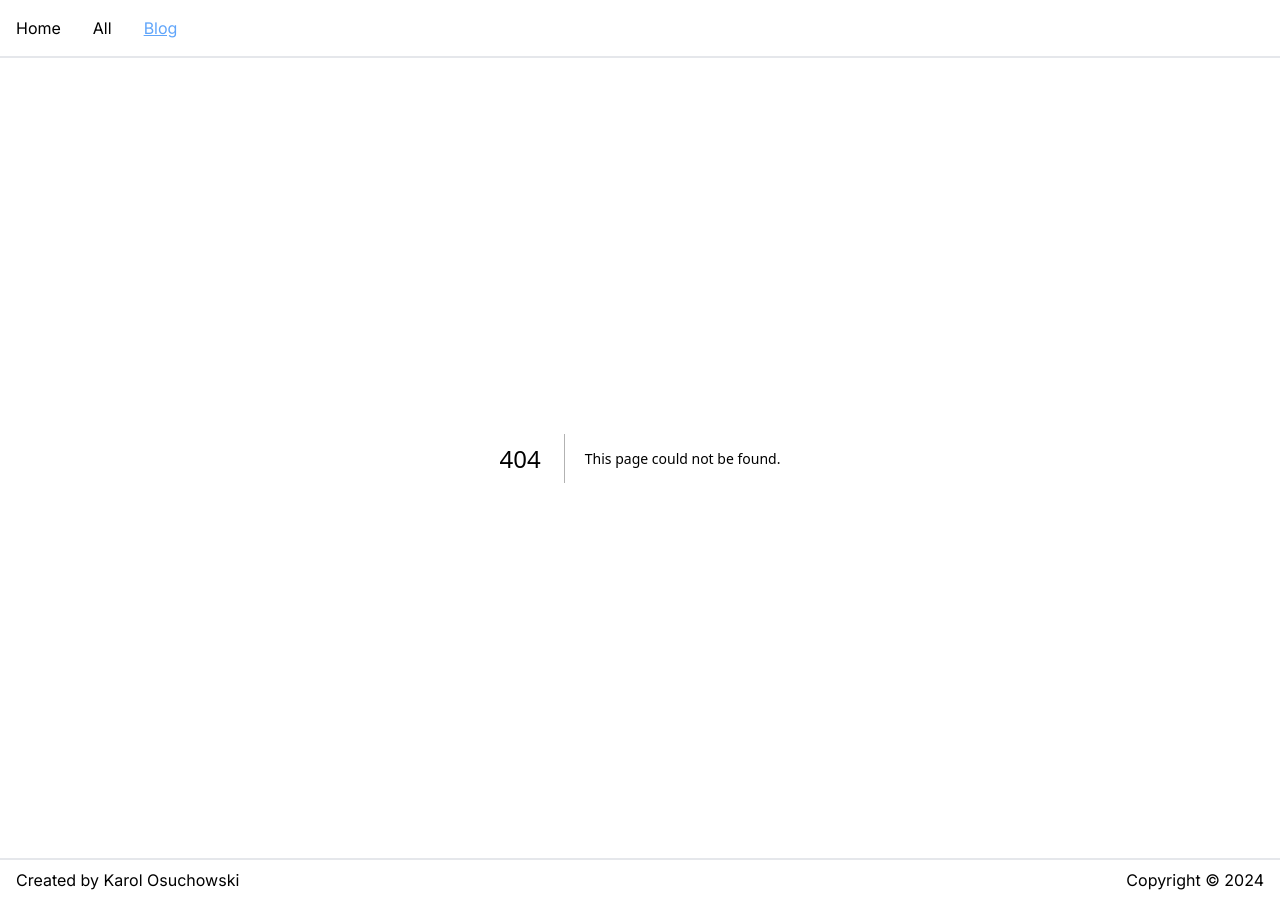
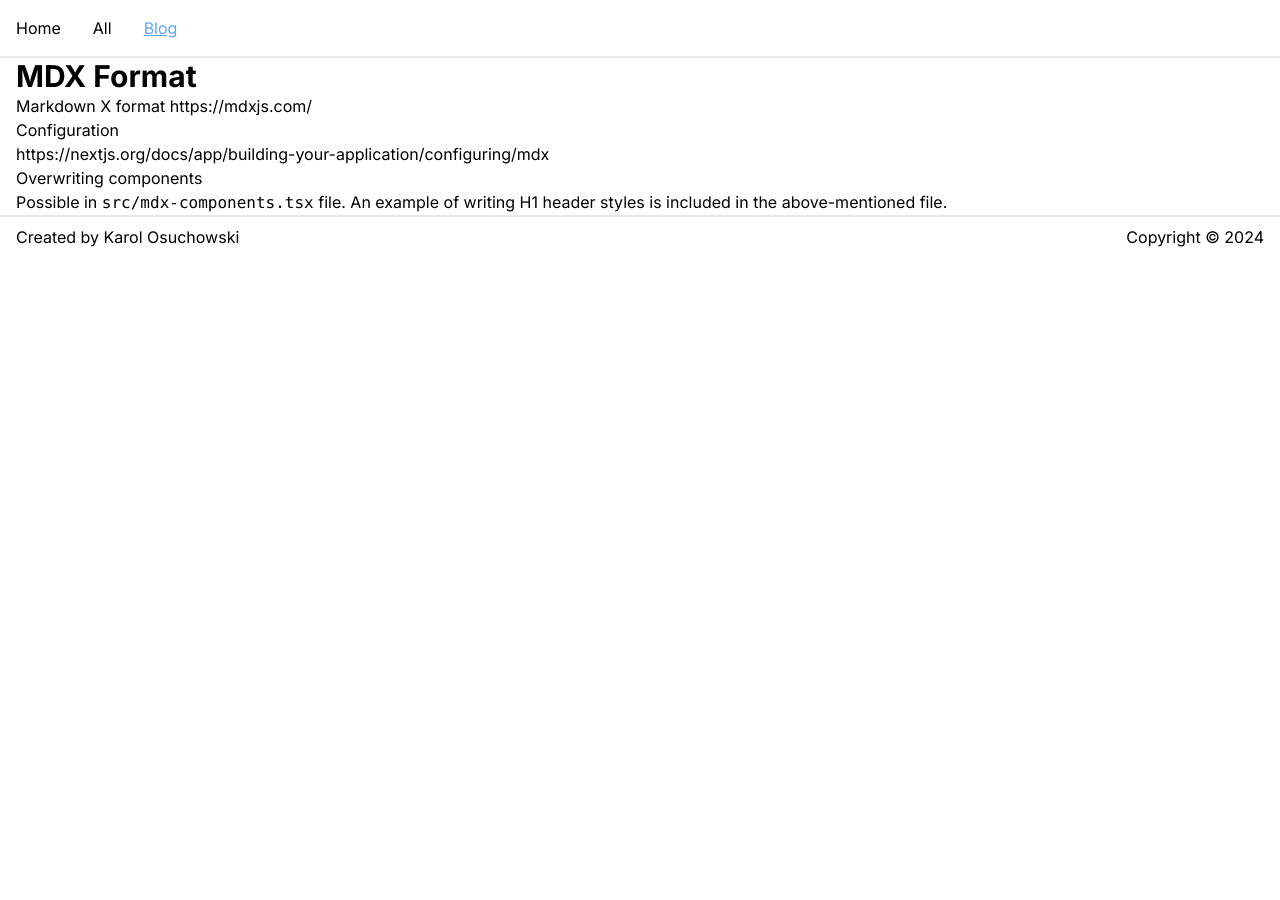
Before and after one commit to niemaco/nextjs-shop, a Next.js app: page /blog/mdx in a window 1280 px wide. Before the commit this address had no page. After the commit the page ends 800 px from the top, so only its background shows below. Built offline with nearby package versions, Linux system fonts and the light colour scheme.

Commit message:
First MDX page

```diff
--- /dev/null
+++ b/next.config.js
@@ -0,0 +1,20 @@
+const withMDX = require("@next/mdx")();
+
+/** @type {import('next').NextConfig} */
+const nextConfig = {
+	experimental: {
+		typedRoutes: true,
+		mdxRs: true,
+	},
+	async redirects() {
+		return [
+			{
+				source: "/products",
+				destination: "/products/1",
+				permanent: true,
+			},
+		];
+	},
+};
+
+module.exports = withMDX(nextConfig);
--- a/next.config.mjs
+++ /dev/null
@@ -1,17 +0,0 @@
-/** @type {import('next').NextConfig} */
-const nextConfig = {
-    experimental: {
-        typedRoutes: true,
-    },
-    async redirects() {
-        return [
-            {
-                source: '/products',
-                destination: '/products/1',
-                permanent: true,
-            },
-        ]
-    },
-};
-
-export default nextConfig;
--- /dev/null
+++ b/src/app/(cms-page)/blog/mdx/mdx.mdx
@@ -0,0 +1,12 @@
+# MDX Format
+
+Markdown X format
+https://mdxjs.com/
+
+## Configuration
+
+https://nextjs.org/docs/app/building-your-application/configuring/mdx
+
+## Overwriting components
+
+Possible in `src/mdx-components.tsx` file. An example of writing H1 header styles is included in the above-mentioned file.
--- /dev/null
+++ b/src/app/(cms-page)/blog/mdx/page.tsx
@@ -0,0 +1,5 @@
+import Content from "./mdx.mdx";
+
+export default function MdxPage() {
+	return <Content />;
+}
--- a/src/app/(cms-page)/blog/page.tsx
+++ b/src/app/(cms-page)/blog/page.tsx
@@ -10,27 +10,23 @@ export default function BlogPage() {
 
 			<ul className="grid list-none grid-cols-2 gap-4">
 				<li className="">
-					<ActiveLink href="/blog/rsc" activeClassName="" className="">
-						RSC
-					</ActiveLink>
+					<ActiveLink href="/blog/mdx">Using MDX</ActiveLink>
+					<p>MDX format</p>
+				</li>
+				<li className="">
+					<ActiveLink href="/blog/rsc">RSC</ActiveLink>
 					<p>RSC - React Server Components</p>
 				</li>
 				<li>
-					<ActiveLink href="/blog/rcc" activeClassName="" className="">
-						RCC
-					</ActiveLink>
+					<ActiveLink href="/blog/rcc">RCC</ActiveLink>
 					<p>RCC - React Client Components</p>
 				</li>
 				<li>
-					<ActiveLink href="/blog/app-routing" activeClassName="" className="">
-						Routing
-					</ActiveLink>
+					<ActiveLink href="/blog/app-routing">Routing</ActiveLink>
 					<p>App Routing - podstawy</p>
 				</li>
 				<li>
-					<ActiveLink href="/blog/next-js" activeClassName="" className="">
-						Next.js na start
-					</ActiveLink>
+					<ActiveLink href="/blog/next-js">Next.js na start</ActiveLink>
 					<p>Środowisko Next.js - konfiguracja, eslint, prettier, wtyczki, itd </p>
 				</li>
 			</ul>
--- /dev/null
+++ b/src/mdx-components.tsx
@@ -0,0 +1,12 @@
+import type { MDXComponents } from "mdx/types";
+
+export function useMDXComponents(components: MDXComponents): MDXComponents {
+	return {
+		...components,
+
+		// overwriting components
+		h1: ({ className = "", ...props }) => (
+			<h1 className={`font-serif text-3xl font-bold ${className}`} {...props} />
+		),
+	};
+}
```
